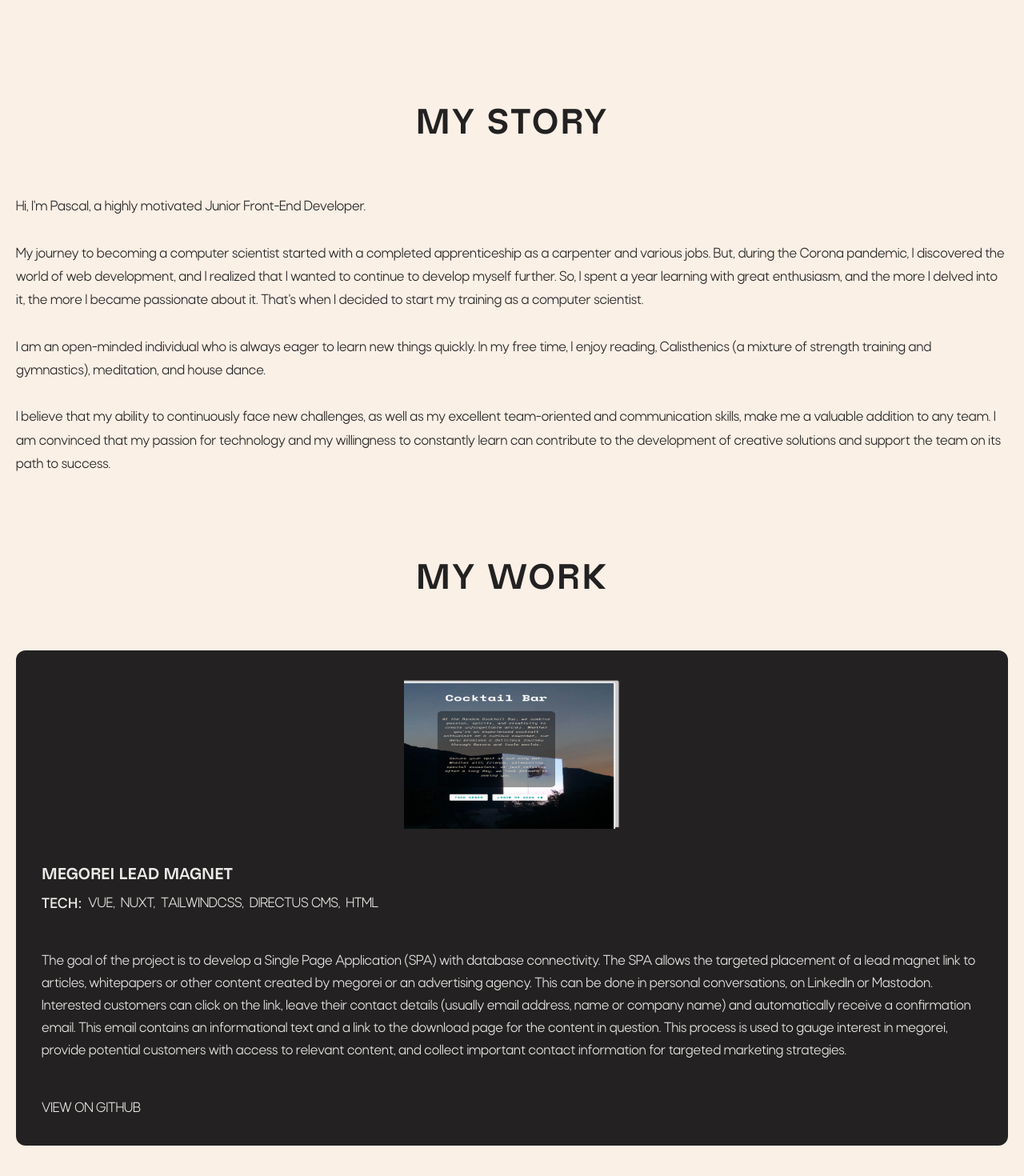
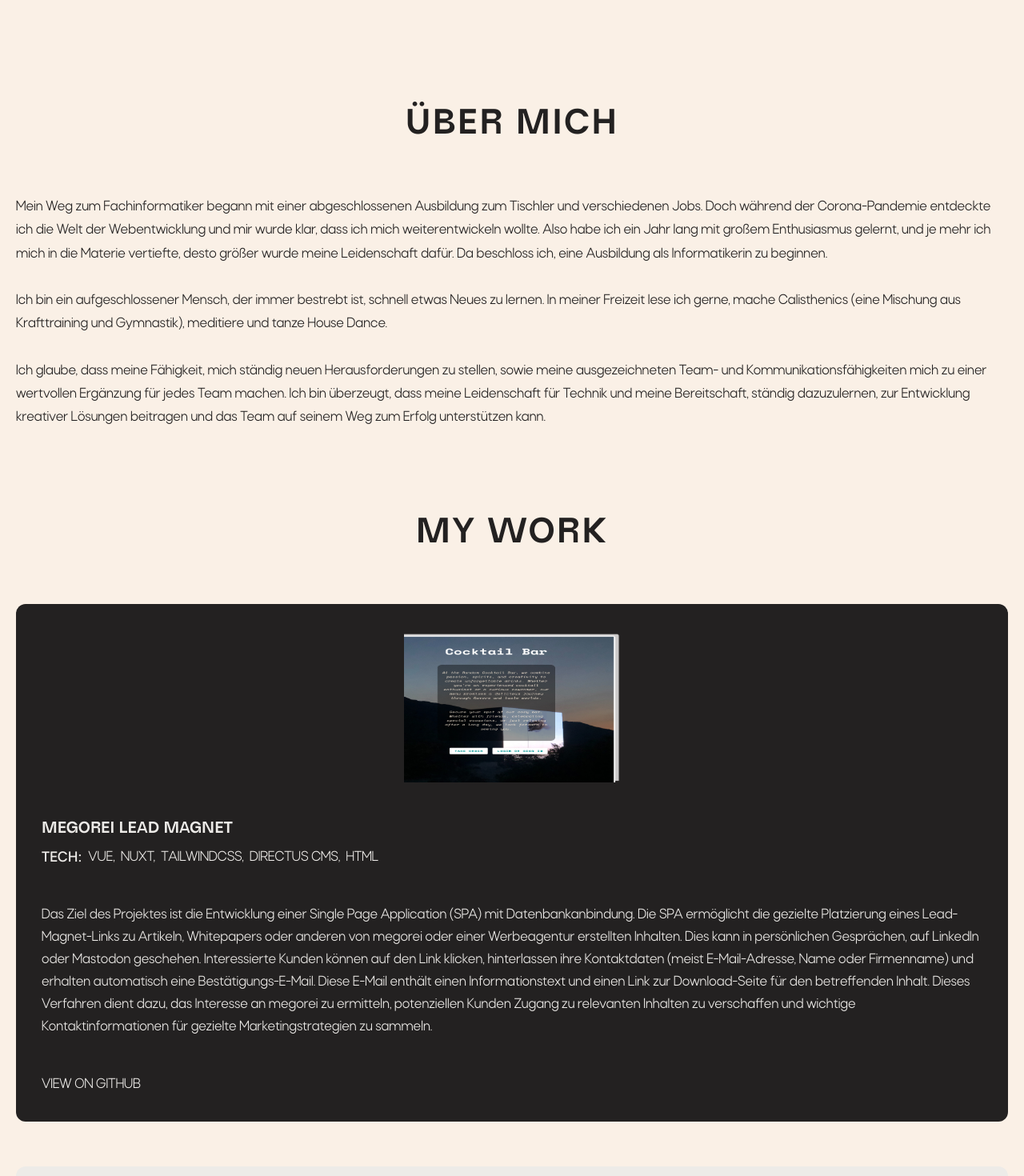
Before and after one commit to pascal-koop/koop_website, a Nuxt app: page / in a window 1280 px wide. Shown: the part 760-2230 px from the top of the page at 80% size. Built offline with nearby package versions, Linux system fonts and the light colour scheme.

Commit message:
Refactor code  for localization

```diff
--- a/assets/projects/projects.json
+++ b/assets/projects/projects.json
@@ -3,21 +3,21 @@
 		"title": "Megorei Lead Magnet",
 		"previewLarge": "/megorei-lead-magnet-980.png",
 		"tech": ["vue", "nuxt", "tailwindcss", "directus cms", "html"],
-		"description": "The goal of the project is to develop a Single Page Application (SPA) with database connectivity. \n\n The SPA allows the targeted placement of a lead magnet link to articles, whitepapers or other content created by megorei or an advertising agency. \n\n This can be done in personal conversations, on LinkedIn or Mastodon. Interested customers can click on the link, leave their contact details (usually email address, name or company name) and automatically receive a confirmation email. This email contains an informational text and a link to the download page for the content in question. \n\n This process is used to gauge interest in megorei, provide potential customers with access to relevant content, and collect important contact information for targeted marketing strategies.",
+		"description": "projects.description.leadMagnet",
 		"link": "https://github.com/Pascale-Cheddar/lead-magnet-tool"
 	},
 	{
 		"title": "megorei scheduler",
 		"previewLarge": "/megorei-scheduler.png",
 		"tech": ["vue", "nuxt", "tailwindcss", "directus cms", "html"],
-		"description": "As part of my internship at megorei Software GmbH, we pursued the goal of developing an appointment scheduler. Previously, the company only had a hard-coded e-mail address for managing appointments.\n\nOur solution is a web application that allows users to select the date and time range and leave their contact details for booking appointments. \n\nDuring implementation, attention was paid to user-friendliness, security and scalability. Furthermore, the corporate identity had to be taken into account in the design. \n\n***The logo and texts had to be changed.",
+		"description": "projects.description.megoreiScheduler",
 		"link": "https://github.com/Pascale-Cheddar/scheduler"
 	},
 	{
 		"title": "cocktail bar",
 		"previewLarge": "/cocktail-bar.png",
 		"tech": ["vue", "vite", "css", "html", "mysql", "prisma orm", "node.js"],
-		"description": "This project is an online shop for a bar where customers can order cocktails ahead of time for their reservations. \n\n When the customers arrive and take a seat at their tables, the bartender can fulfill the order that took place earlier.",
+		"description": "projects.description.cocktailBar",
 		"link": "https://github.com/Pascale-Cheddar/cocktail_bar"
 	}
 ]
--- a/components/TheStorySection.vue
+++ b/components/TheStorySection.vue
@@ -5,20 +5,9 @@
 <template>
 	<section id="story-section" class="story mx-5">
 		<div class="story-content">
-			<h2 class="section-title title">MY STORY</h2>
-			<p class="story-text font-rota mt-14 text-lg leading-relaxed text-textDark">
-				Hi, I'm Pascal, a highly motivated Junior Front-End Developer. <br /><br />
-				My journey to becoming a computer scientist started with a completed apprenticeship as a carpenter and various
-				jobs. But, during the Corona pandemic, I discovered the world of web development, and I realized that I wanted
-				to continue to develop myself further. So, I spent a year learning with great enthusiasm, and the more I delved
-				into it, the more I became passionate about it. That's when I decided to start my training as a computer
-				scientist. <br /><br />
-				I am an open-minded individual who is always eager to learn new things quickly. In my free time, I enjoy
-				reading, Calisthenics (a mixture of strength training and gymnastics), meditation, and house dance. <br /><br />
-				I believe that my ability to continuously face new challenges, as well as my excellent team-oriented and
-				communication skills, make me a valuable addition to any team. I am convinced that my passion for technology and
-				my willingness to constantly learn can contribute to the development of creative solutions and support the team
-				on its path to success.
+			<h2 class="section-title title">{{ $t('sectionTitles.story') }} </h2>
+			<p class="story-text whitespace-pre-line font-rota mt-14 text-lg leading-relaxed text-textDark">
+				{{ $t('story') }}
 			</p>
 		</div>
 	</section>
--- a/components/TheWorkSection.vue
+++ b/components/TheWorkSection.vue
@@ -1,5 +1,14 @@
 <script setup>
 	import projects from '../assets/projects/projects.json';
+	const { t } = useI18n();
+
+	const projectsArray = Object.entries(projects)
+	const projectData = projectsArray.map(([key, value]) => ({
+		...value,
+		description: t(`${value['description']}`)
+	}));
+
+
 </script>
 
 <style>
@@ -23,7 +32,7 @@
 		<h1 class="section-title title">MY WORK</h1>
 		<div
 			class="work-card bg-cardLight pt-1 rounded-xl mt-14 flex flex-col"
-			v-for="project in projects"
+			v-for="project in projectData"
 			:key="project.title">
 			<NuxtImg
 				:src="project.previewLarge"
@@ -31,10 +40,17 @@
 				alt="work-preview-image"
 				class="work-card-img w-[270px] h-[187px] mx-auto mt-8 mb-5">
 			</NuxtImg>
-			<h2 class="work-card-subtitle font-neueRegrade text-xl font-bold text-textDark mt-6 mb-2 mx-8 uppercase">{{ project.title }}&nbsp;</h2>
+			<h2 class="work-card-subtitle font-neueRegrade text-xl font-bold text-textDark mt-6 mb-2 mx-8 uppercase"
+				>{{ project.title }}&nbsp;</h2
+			>
 			<div class="work-tech-stack flex">
-				<span class="work-tech-stacksection-title font-neueRegrade ml-8 text-lg font-semibold text-textDark inline-block">TECH: </span>
-				<h3 class="work-tech-stack-text font-rota text-lg text-textDark ml-2 mr-8 uppercase">{{ project.tech.join(',&nbsp; ') }}</h3>
+				<span
+					class="work-tech-stacksection-title font-neueRegrade ml-8 text-lg font-semibold text-textDark inline-block"
+					>TECH:
+				</span>
+				<h3 class="work-tech-stack-text font-rota text-lg text-textDark ml-2 mr-8 uppercase">{{
+					project.tech.join(',&nbsp; ')
+				}}</h3>
 			</div>
 			<p class="work-card-text font-rota text-lg text-textDark mx-8 my-11">{{ project.description }}</p>
 			<NuxtLink
--- a/lang/de-DE.json
+++ b/lang/de-DE.json
@@ -5,5 +5,19 @@
 		"experience": "ERFAHRUNG",
 		"contacts": "KONTAKT"
 	},
-  "intro": "Moin! \n Ich bin Pascal, ein ehrgeiziger Junior-Frontend-Entwickler, der aktiv nach neuen Herausforderungen sucht, angetrieben von einer Leidenschaft, täglich zu lernen und ansprechende Benutzeroberflächen zu gestalten."
+	"sectionTitles": {
+		"story": "ÜBER MICH",
+		"works": "PORTFOLIO",
+		"experience": "ERFAHRUNG",
+		"contacts": "Kontakt"
+	},
+	"intro": "Moin! \n Ich bin Pascal, ein ehrgeiziger Junior-Frontend-Entwickler, der aktiv nach neuen Herausforderungen sucht, angetrieben von einer Leidenschaft, täglich zu lernen und ansprechende Benutzeroberflächen zu gestalten.",
+	"story": "Mein Weg zum Fachinformatiker begann mit einer abgeschlossenen Ausbildung zum Tischler und verschiedenen Jobs. Doch während der Corona-Pandemie entdeckte ich die Welt der Webentwicklung und mir wurde klar, dass ich mich weiterentwickeln wollte. Also habe ich ein Jahr lang mit großem Enthusiasmus gelernt, und je mehr ich mich in die Materie vertiefte, desto größer wurde meine Leidenschaft dafür. Da beschloss ich, eine Ausbildung als Informatikerin zu beginnen. \n\n Ich bin ein aufgeschlossener Mensch, der immer bestrebt ist, schnell etwas Neues zu lernen. In meiner Freizeit lese ich gerne, mache Calisthenics (eine Mischung aus Krafttraining und Gymnastik), meditiere und tanze House Dance. \n\n Ich glaube, dass meine Fähigkeit, mich ständig neuen Herausforderungen zu stellen, sowie meine ausgezeichneten Team- und Kommunikationsfähigkeiten mich zu einer wertvollen Ergänzung für jedes Team machen. Ich bin überzeugt, dass meine Leidenschaft für Technik und meine Bereitschaft, ständig dazuzulernen, zur Entwicklung kreativer Lösungen beitragen und das Team auf seinem Weg zum Erfolg unterstützen kann.",
+	"projects": {
+		"description": {
+			"leadMagnet": "Das Ziel des Projektes ist die Entwicklung einer Single Page Application (SPA) mit Datenbankanbindung. \n\n Die SPA ermöglicht die gezielte Platzierung eines Lead-Magnet-Links zu Artikeln, Whitepapers oder anderen von megorei oder einer Werbeagentur erstellten Inhalten. \n\n Dies kann in persönlichen Gesprächen, auf LinkedIn oder Mastodon geschehen. Interessierte Kunden können auf den Link klicken, hinterlassen ihre Kontaktdaten (meist E-Mail-Adresse, Name oder Firmenname) und erhalten automatisch eine Bestätigungs-E-Mail. Diese E-Mail enthält einen Informationstext und einen Link zur Download-Seite für den betreffenden Inhalt. \n\n Dieses Verfahren dient dazu, das Interesse an megorei zu ermitteln, potenziellen Kunden Zugang zu relevanten Inhalten zu verschaffen und wichtige Kontaktinformationen für gezielte Marketingstrategien zu sammeln.",
+			"megoreiScheduler": "Im Rahmen meines Praktikums bei der megorei Software GmbH verfolgten wir das Ziel, einen Terminplaner zu entwickeln. Unsere Lösung ist eine Webapplikation, die es dem Benutzer ermöglicht, Datum und Zeitbereich auszuwählen und seine Kontaktdaten für die Terminbuchung zu hinterlassen. \n\nBei der Implementierung wurde auf Benutzerfreundlichkeit, Sicherheit und Skalierbarkeit geachtet. Außerdem musste die Corporate Identity bei der Gestaltung berücksichtigt werden. \n\n ***Das Logo und die Texte mussten geändert werden.",
+			"cocktailBar": "Bei diesem Projekt handelt es sich um einen Online-Shop für eine Bar, in dem Kunden, Cocktails für ihre Reservierungen im Voraus bestellen können. \n\n Wenn die Kunden ankommen und an ihren Tischen Platz nehmen, kann der Barkeeper die Bestellung erfüllen, die zuvor aufgegeben wurde."
+		}
+	}
 }
--- a/pages/index.vue
+++ b/pages/index.vue
@@ -7,6 +7,7 @@
 	});
 
 	const { locale } = useI18n()
+
 </script>
 
 <style></style>
```
Also changed, not shown: lang/en-US.json (+16 -1 lines).
